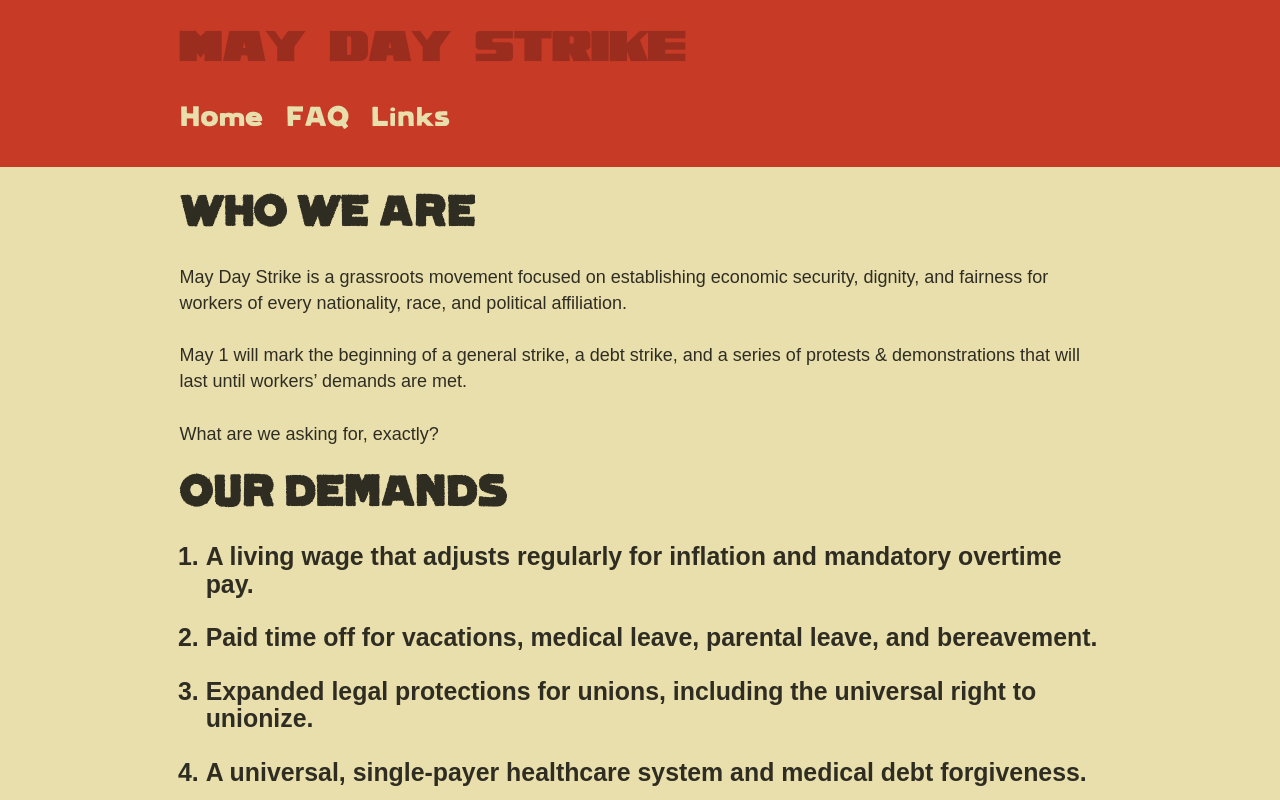
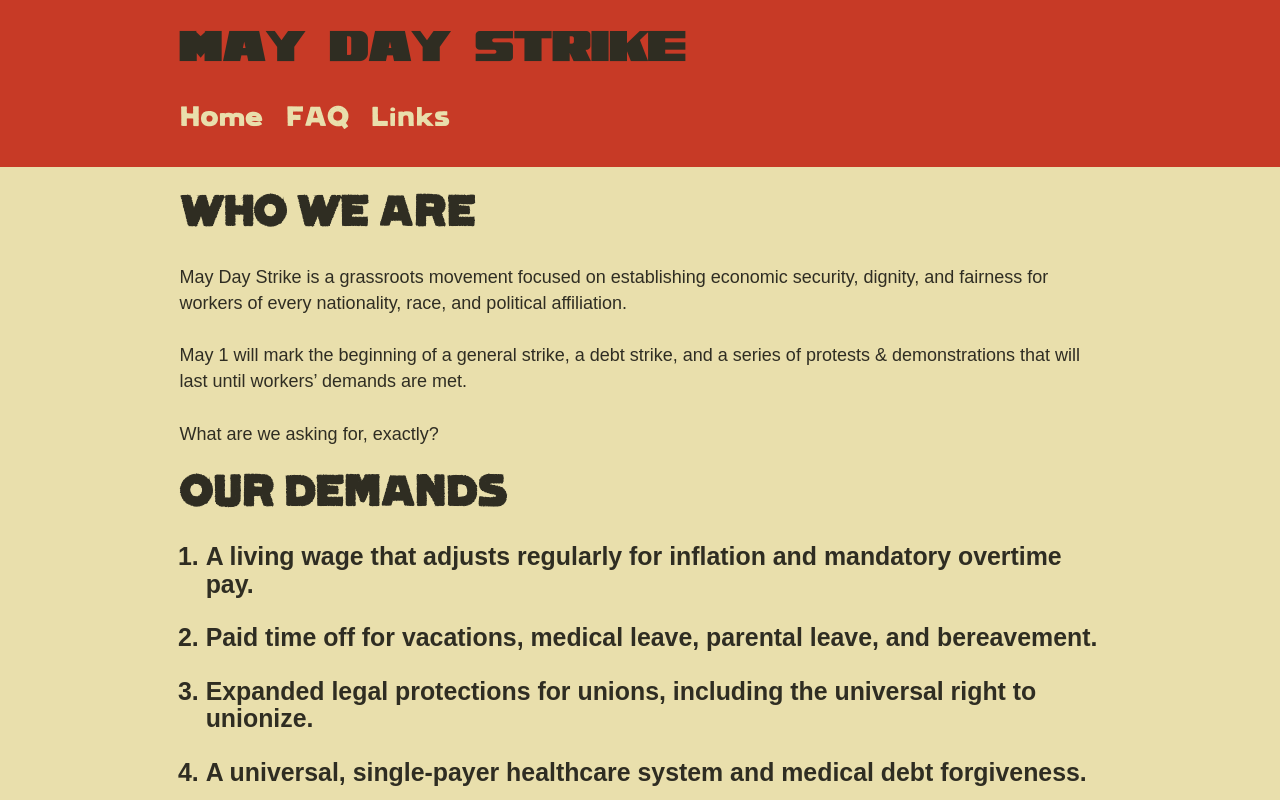
Before and after one commit to jeffDevelops/mds-website, a Gatsby site: page / in a window 1280 px wide. In both pictures the pointer is over the link "MAY DAY STRIKE". Shown: the top 800 px of the page. Built offline with nearby package versions, Linux system fonts and the light colour scheme; Gatsby itself is replaced by a stand-in of ours.

Commit message:
Fixing header link hover color.

```diff
--- a/src/components/Header/header.module.css
+++ b/src/components/Header/header.module.css
@@ -19,3 +19,7 @@ header {
   color: #e9dfac;
   text-decoration: none;
 }
+
+.siteTitleLink:hover {
+  color: #2F2D22;
+}
```
